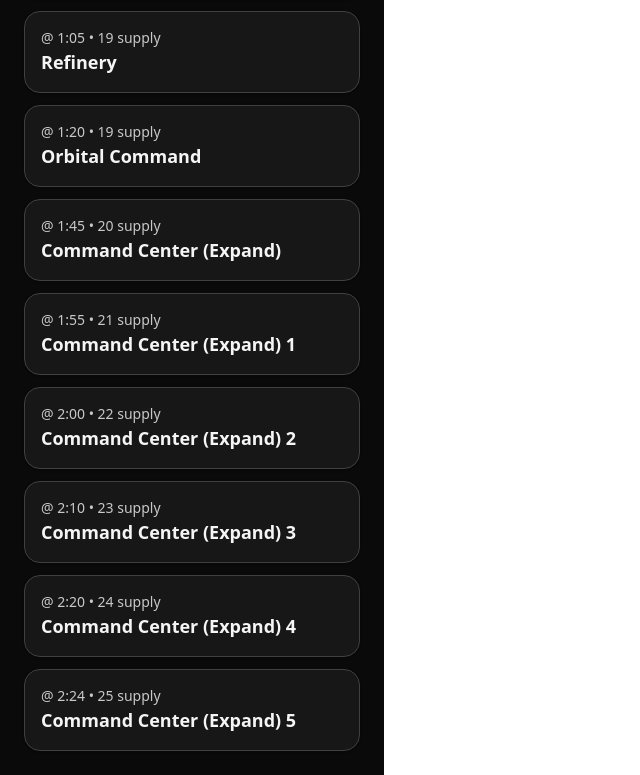
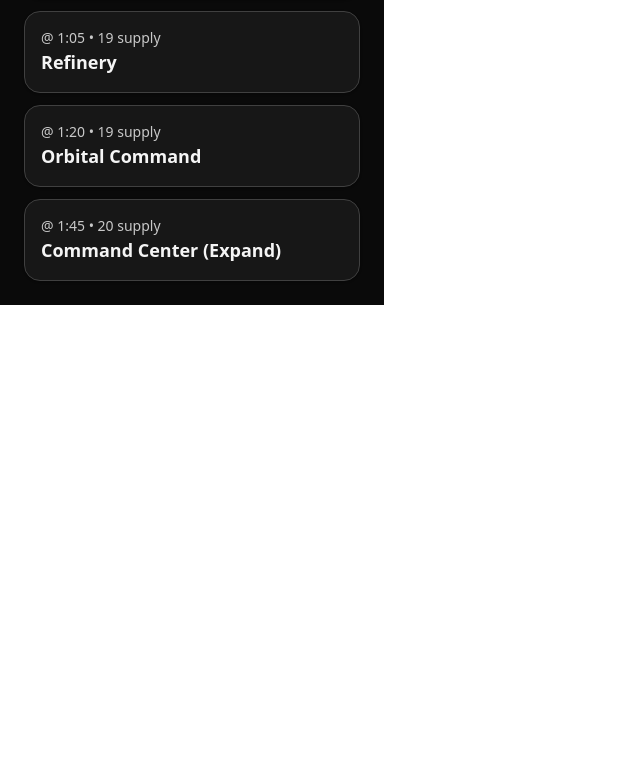
Before and after one commit to kylermurphy/sc2-waterfall, a React (Vite) app in the folder build-advisor/: page / in a window 1280 px wide. Shown: the part 563-1338 px from the top of the page, without its empty margins (0-640 px from the left). After the commit the page ends 868 px from the top, so only its background shows below. Built offline with nearby package versions, Linux system fonts and the light colour scheme; no server answers.

Commit message:
fixing stuff

```diff
--- a/build-advisor/package.json
+++ b/build-advisor/package.json
@@ -7,7 +7,7 @@
     "dev": "vite",
     "build": "vite build",
     "predeploy": "npm run build",
-    "deploy": "gh-pages -d build-advisor/dist"
+    "deploy": "gh-pages -d dist"
   },
   "dependencies": {
     "react": "^19.2.0",
--- a/build-advisor/src/BuildAdvisor.jsx
+++ b/build-advisor/src/BuildAdvisor.jsx
@@ -1,11 +1,22 @@
 import { useEffect, useMemo, useState } from "react";
 
 /**
- * PHASE 1.5 – CLIENT-SIDE SPAWNING TOOL PARSING
- * - Mobile-friendly (link-based loading)
- * - Accepts SpawningTool build URLs
- * - Attempts client-side HTML parsing
- * - Gracefully falls back on failure
+ * PHASE 2 – LOCAL JSON BUILD LOADING (GITHUB PAGES FRIENDLY)
+ * - Mobile-friendly
+ * - Loads builds from /build-orders/*.json
+ * - Dropdown + optional JSON URL input
+ * - Fully static; no web scraping
+ * - Can deploy locally and on GitHub Pages
+ *
+ * Deployment instructions:
+ * 1. In `build-advisor/`, run `npm install`.
+ * 2. Use `npm run dev` to preview locally.
+ * 3. Once ready, run `npm run build` to generate static files in `build-advisor/dist`.
+ * 4. Deploy to GitHub Pages using `gh-pages` branch:
+ *    - `npm install --save-dev gh-pages`
+ *    - Add scripts `predeploy` and `deploy` in package.json pointing to `build-advisor/dist`
+ *    - Run `npm run deploy`
+ * 5. The public/build-orders JSON folder is served statically; use the Python ingestion script to update before deploying.
  */
 
 const DEFAULT_BUILD = {
@@ -16,12 +27,7 @@ const DEFAULT_BUILD = {
     { supply: 16, time: "0:38", action: "Barracks" },
     { supply: 19, time: "1:05", action: "Refinery" },
     { supply: 19, time: "1:20", action: "Orbital Command" },
-    { supply: 20, time: "1:45", action: "Command Center (Expand)" },
-    { supply: 21, time: "1:55", action: "Command Center (Expand) 1" },
-    { supply: 22, time: "2:00", action: "Command Center (Expand) 2" },
-    { supply: 23, time: "2:10", action: "Command Center (Expand) 3" },
-    { supply: 24, time: "2:20", action: "Command Center (Expand) 4" },
-    { supply: 25, time: "2:24", action: "Command Center (Expand) 5" }
+    { supply: 20, time: "1:45", action: "Command Center (Expand)" }
   ]
 };
 
@@ -37,7 +43,6 @@ function formatTime(seconds) {
   return `${m}:${String(s).padStart(2, "0")}`;
 }
 
-
 export default function BuildAdvisor() {
   const [seconds, setSeconds] = useState(0);
   const [running, setRunning] = useState(false);
@@ -52,7 +57,6 @@ export default function BuildAdvisor() {
   });
 
   useEffect(() => {
-    // Load available build list (static index)
     fetch(`${import.meta.env.BASE_URL}build-orders/index.json`)
       .then(r => r.json())
       .then(setAvailableBuilds)
@@ -162,7 +166,6 @@ export default function BuildAdvisor() {
         </div>
       </div>
 
-
       <p className="mb-4 text-lg">Game Time: <strong>{formatTime(seconds)}</strong></p>
 
       <div className="grid gap-3">
```
